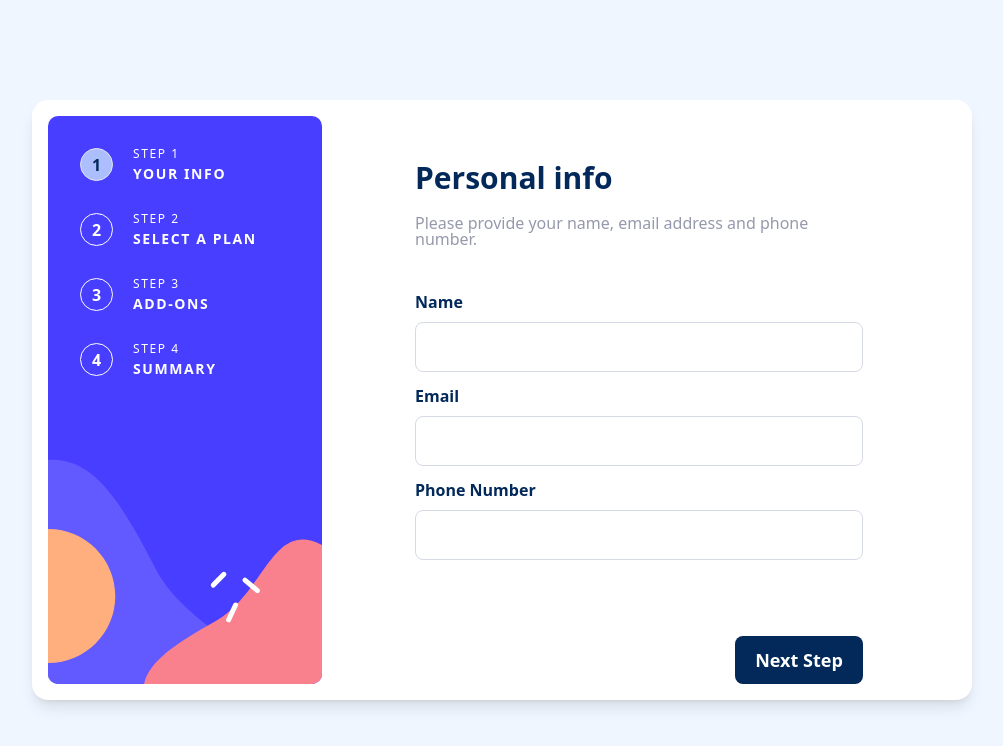
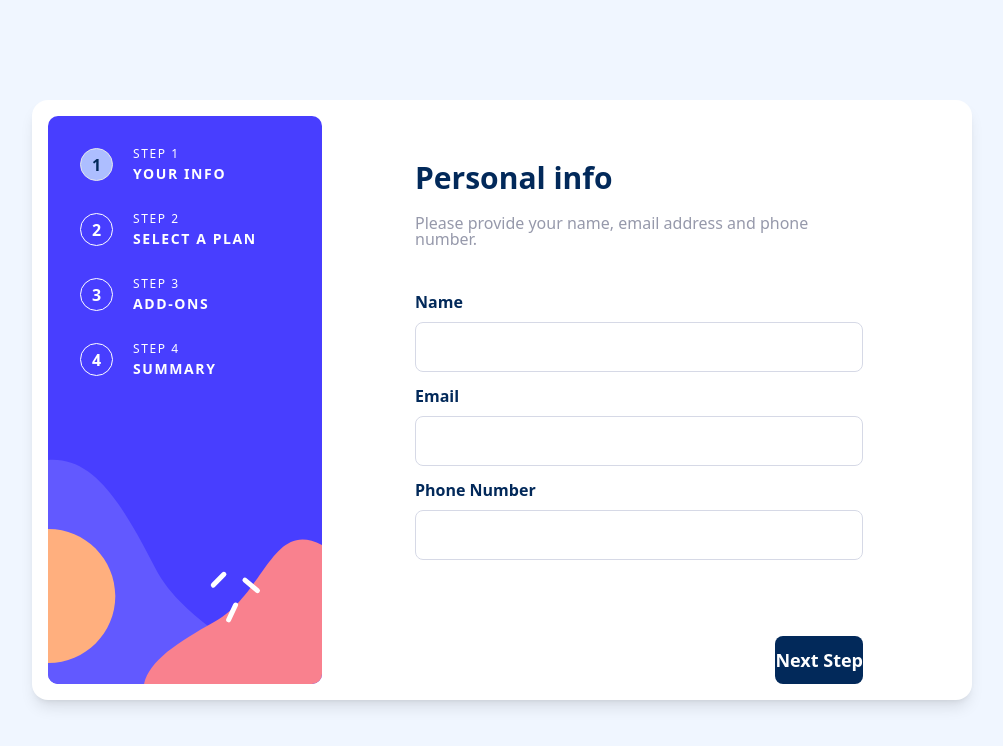
Before and after one commit to hernandez-dev/react-multi-steps-form, a React (Vite) app: page / in a window 1280 px wide. Shown: the top 746 px of the page, without its empty margins (138-1141 px from the left). Built offline with nearby package versions, Linux system fonts and the light colour scheme.

Commit message:
Components - steps-form/components - passing new prop ( w )

```diff
--- a/src/components/steps-form/components/Button.jsx
+++ b/src/components/steps-form/components/Button.jsx
@@ -1,6 +1,7 @@
 export default function Button({
   type,
   action,
+  w,
   bg,
   color,
   disabled,
@@ -13,7 +14,7 @@ export default function Button({
     <button
       type={type}
       data-action={action}
-      className={`outline-none block w-32 ${bg} rounded-lg font-semibold text-lg ${color} capitalize leading-[3rem] transition duration-100 ${hover} ${focus}`}
+      className={`outline-none flex items-center justify-center ${w} h-12 ${bg} rounded-lg font-semibold text-lg ${color} capitalize transition duration-100 ${hover} ${focus}`}
       disabled={disabled}
       onClick={onClick}
     >
```
